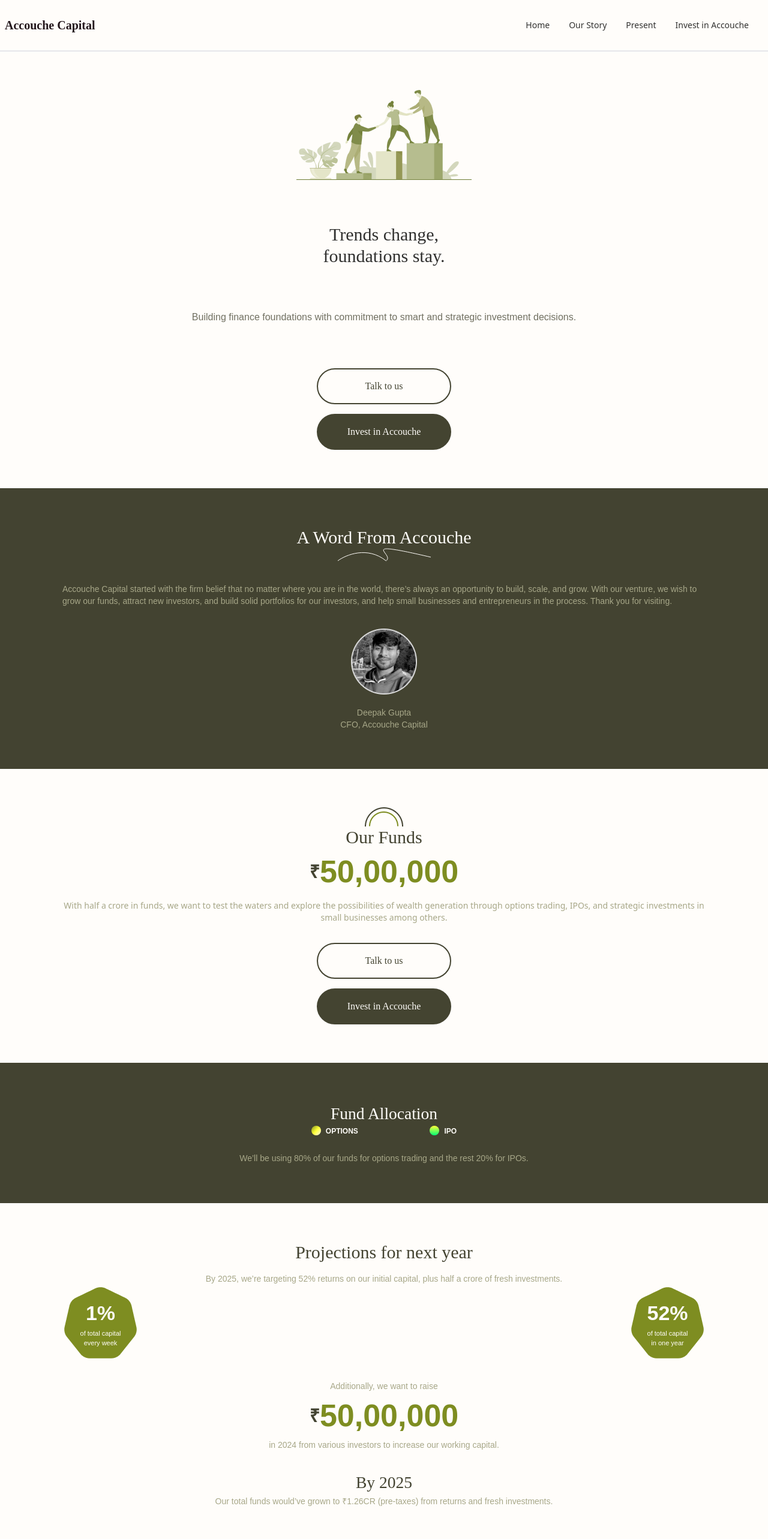
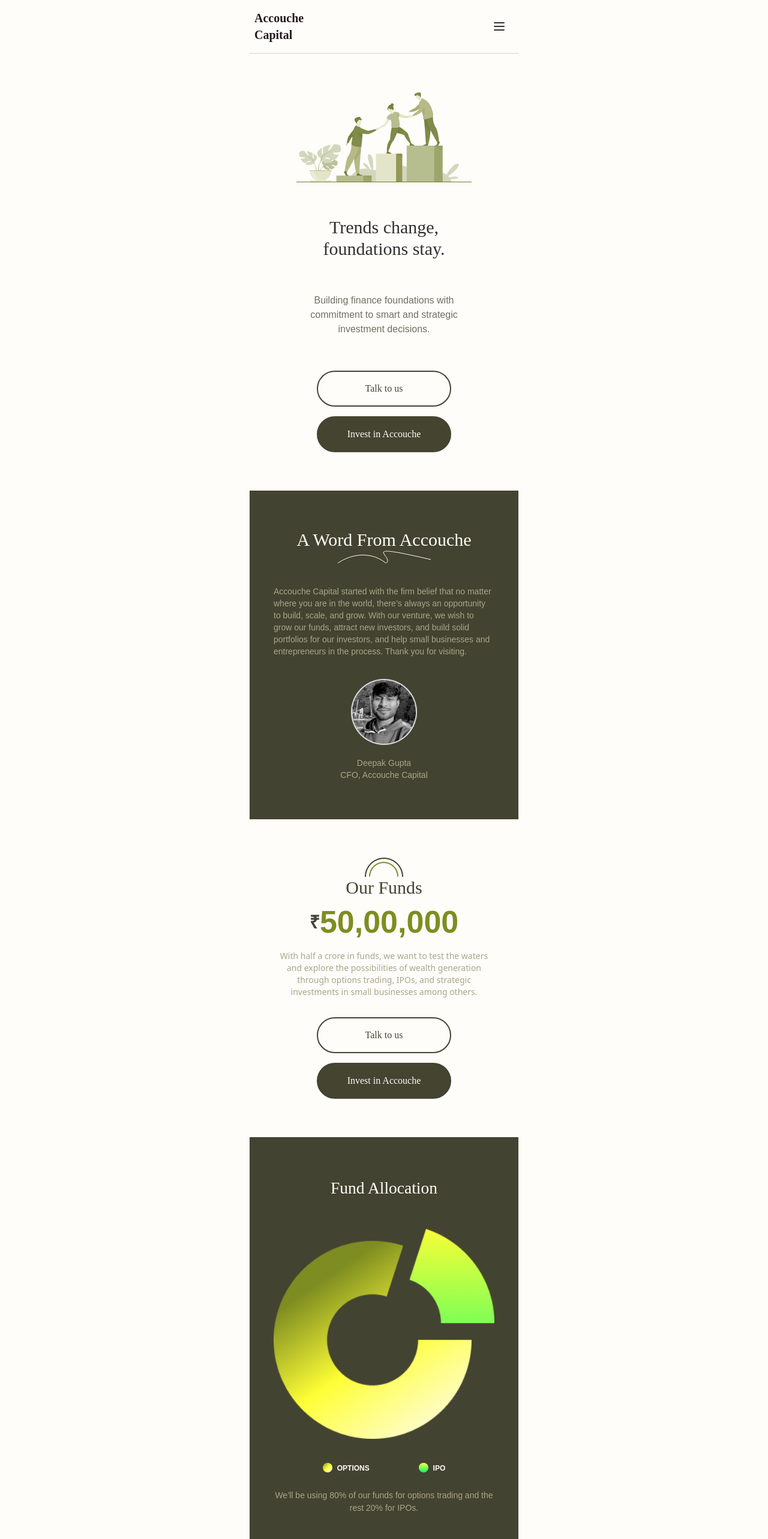
Before and after one commit to Rupsnigdha/accouche-capital, a SvelteKit app: page /present in a window 1280 px wide. Shown: the top 2566 px of the page at 60% size. Built offline with nearby package versions, Linux system fonts and the light colour scheme; a web font is replaced by a local one.

Commit message:
pre final commits

```diff
--- a/src/routes/+layout.svelte
+++ b/src/routes/+layout.svelte
@@ -13,7 +13,7 @@
 	}
 </script>
 
-<div class="app">
+<div class="app w-full max-w-md mx-auto">
 	<div class="drawer">
 		<input id="drawer" type="checkbox" class="drawer-toggle" />
 		<div class="drawer-content flex flex-col">
@@ -22,7 +22,7 @@
 				<div class="font-wayfinder font-bold text-xl w-1/5 mr-auto text-[#24181D]">
 					<a href="/">Accouche Capital</a>
 				</div>
-				<div class="flex-none lg:hidden">
+				<div class="flex-none">
 					<label for="drawer" aria-label="open sidebar" class="btn btn-square btn-ghost">
 						<svg
 							xmlns="http://www.w3.org/2000/svg"
@@ -37,13 +37,6 @@
 							/></svg
 						>
 					</label>
-				</div>
-				<div class="flex-none hidden lg:block">
-					<ul class="menu menu-horizontal">
-						{#each navLinks as link}
-							<li><a href={link.url}>{link.title}</a></li>
-						{/each}
-					</ul>
 				</div>
 			</div>
 			<main>
--- a/src/routes/present/+page.svelte
+++ b/src/routes/present/+page.svelte
@@ -4,6 +4,8 @@
 	import circles from '$lib/images/present-circles.png';
 	import trust from '$lib/images/trust.png';
 	import polygon from '$lib/images/polygon.png';
+	import allocation from '$lib/images/allocation.png';
+	import prediction from '$lib/images/prediction.png';
 </script>
 
 <section>
@@ -101,6 +103,9 @@
 			<h2 class="text-center font-quincy font-[500] text-[#FFFDF9] text-[27.5px]">
 				Fund Allocation
 			</h2>
+			<div class="my-10 flex justify-center">
+				<img src={allocation} alt="" class="w-full">
+			</div>
 			<div class="flex justify-evenly w-full">
 				<div class="flex">
 					<div
@@ -163,6 +168,9 @@
 			in 2024 from various investors to increase our working capital.
 		</p>
 		<h3 class="text-center font-medium text-[#434331] text-[27.5px] font-quincy mt-8">By 2025</h3>
+		<div class="flex justify-center">
+			<img src={prediction} alt="" class="w-full my-10">
+		</div>
 		<p class="text-center font-articulat font-medium text-[#A7A788] text-sm">
 			Our total funds would’ve grown to ₹1.26CR (pre-taxes) from returns and fresh investments.
 		</p>
```
Also changed, not shown: src/lib/images/allocation.png (added), src/lib/images/prediction.png (added).
